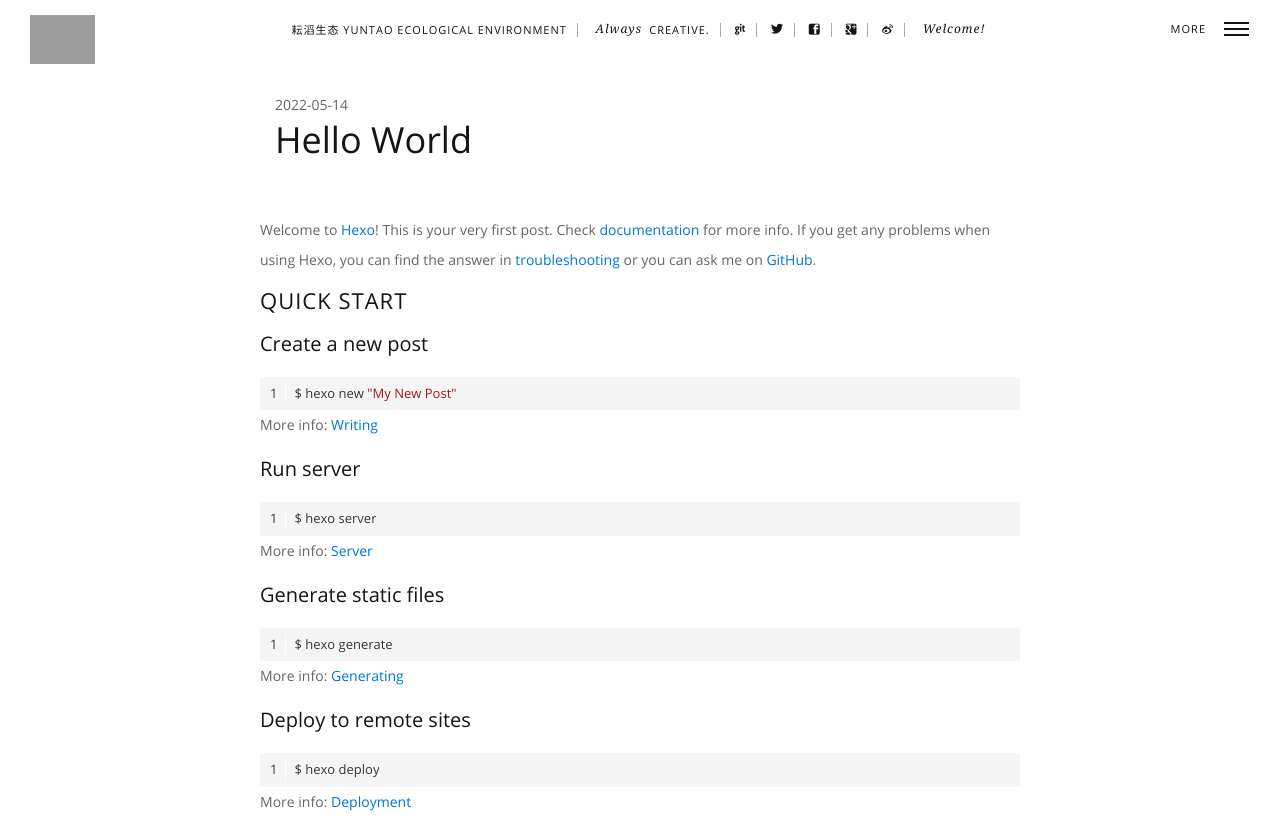
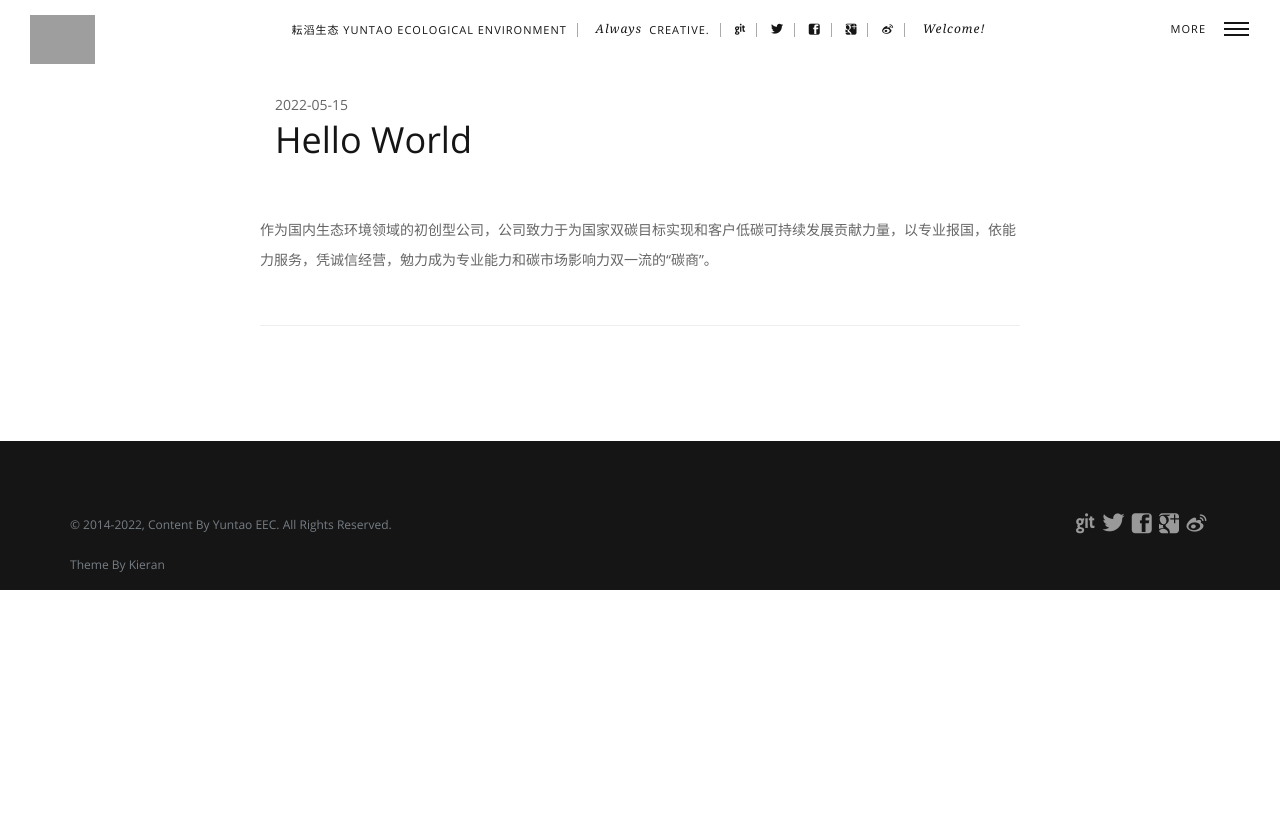
Before and after one commit to tristanbao/yuntaoeec, a plain HTML site: page 2022/05/15/hello-world/index.html in a window 1280 px wide. Shown: the top 820 px of the page. Drawn offline with Linux system fonts and the light colour scheme; grey boxes are pictures that could not be loaded.

Commit message:
Site updated at 2022-05-15 22:27:40

```diff
--- a/2022/05/14/hello-world/index.html
+++ b/2022/05/15/hello-world/index.html
@@ -173,8 +173,8 @@
         <div class="row col-md-offset-2">
             <div class="col-md-8">
     			<span class="post-meta">
-      <time datetime="2022-05-14T13:21:28.707Z" itemprop="datePublished">
-          2022-05-14
+      <time datetime="2022-05-15T14:17:04.000Z" itemprop="datePublished">
+          2022-05-15
       </time>
 
 </span>
@@ -182,19 +182,7 @@
             </div>
         </div>
         <div class="col-md-8 col-md-offset-2">
-      		<p>Welcome to <a target="_blank" rel="noopener" href="https://hexo.io/">Hexo</a>! This is your very first post. Check <a target="_blank" rel="noopener" href="https://hexo.io/docs/">documentation</a> for more info. If you get any problems when using Hexo, you can find the answer in <a target="_blank" rel="noopener" href="https://hexo.io/docs/troubleshooting.html">troubleshooting</a> or you can ask me on <a target="_blank" rel="noopener" href="https://github.com/hexojs/hexo/issues">GitHub</a>.</p>
-<h2 id="Quick-Start"><a href="#Quick-Start" class="headerlink" title="Quick Start"></a>Quick Start</h2><h3 id="Create-a-new-post"><a href="#Create-a-new-post" class="headerlink" title="Create a new post"></a>Create a new post</h3><figure class="highlight bash"><table><tr><td class="gutter"><pre><span class="line">1</span><br></pre></td><td class="code"><pre><span class="line">$ hexo new <span class="string">&quot;My New Post&quot;</span></span><br></pre></td></tr></table></figure>
-
-<p>More info: <a target="_blank" rel="noopener" href="https://hexo.io/docs/writing.html">Writing</a></p>
-<h3 id="Run-server"><a href="#Run-server" class="headerlink" title="Run server"></a>Run server</h3><figure class="highlight bash"><table><tr><td class="gutter"><pre><span class="line">1</span><br></pre></td><td class="code"><pre><span class="line">$ hexo server</span><br></pre></td></tr></table></figure>
-
-<p>More info: <a target="_blank" rel="noopener" href="https://hexo.io/docs/server.html">Server</a></p>
-<h3 id="Generate-static-files"><a href="#Generate-static-files" class="headerlink" title="Generate static files"></a>Generate static files</h3><figure class="highlight bash"><table><tr><td class="gutter"><pre><span class="line">1</span><br></pre></td><td class="code"><pre><span class="line">$ hexo generate</span><br></pre></td></tr></table></figure>
-
-<p>More info: <a target="_blank" rel="noopener" href="https://hexo.io/docs/generating.html">Generating</a></p>
-<h3 id="Deploy-to-remote-sites"><a href="#Deploy-to-remote-sites" class="headerlink" title="Deploy to remote sites"></a>Deploy to remote sites</h3><figure class="highlight bash"><table><tr><td class="gutter"><pre><span class="line">1</span><br></pre></td><td class="code"><pre><span class="line">$ hexo deploy</span><br></pre></td></tr></table></figure>
-
-<p>More info: <a target="_blank" rel="noopener" href="https://hexo.io/docs/one-command-deployment.html">Deployment</a></p>
+      		<p>作为国内生态环境领域的初创型公司，公司致力于为国家双碳目标实现和客户低碳可持续发展贡献力量，以专业报国，依能力服务，凭诚信经营，勉力成为专业能力和碳市场影响力双一流的“碳商”。</p>
 
             <div class="clearfix"></div>
             <hr class="nogutter">
```
Also changed, not shown: archives/2022/05/index.html (+2 -2 lines), archives/2022/index.html (+2 -2 lines), archives/index.html (+2 -2 lines), index.html (+6 -6 lines), 1 other file.
